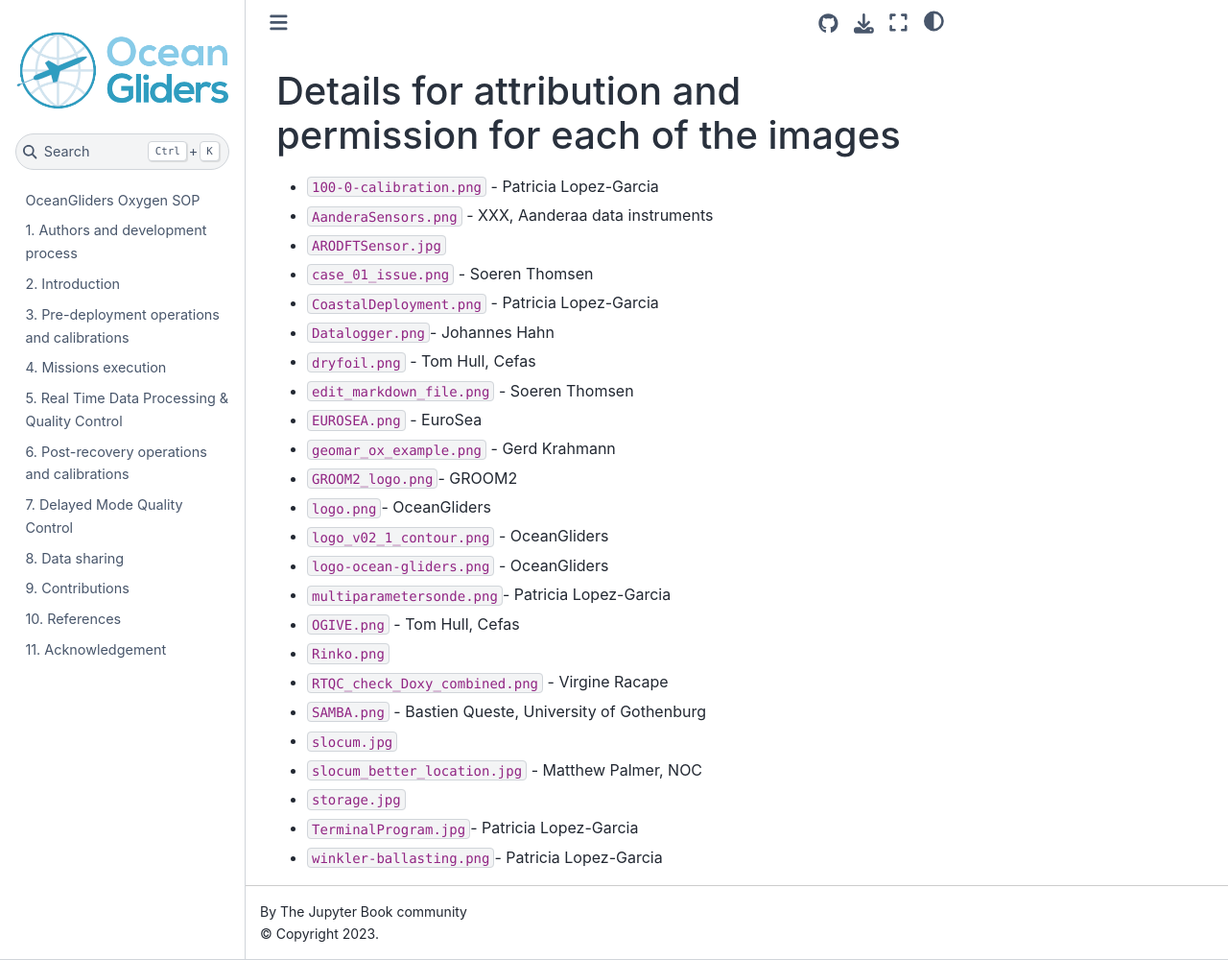
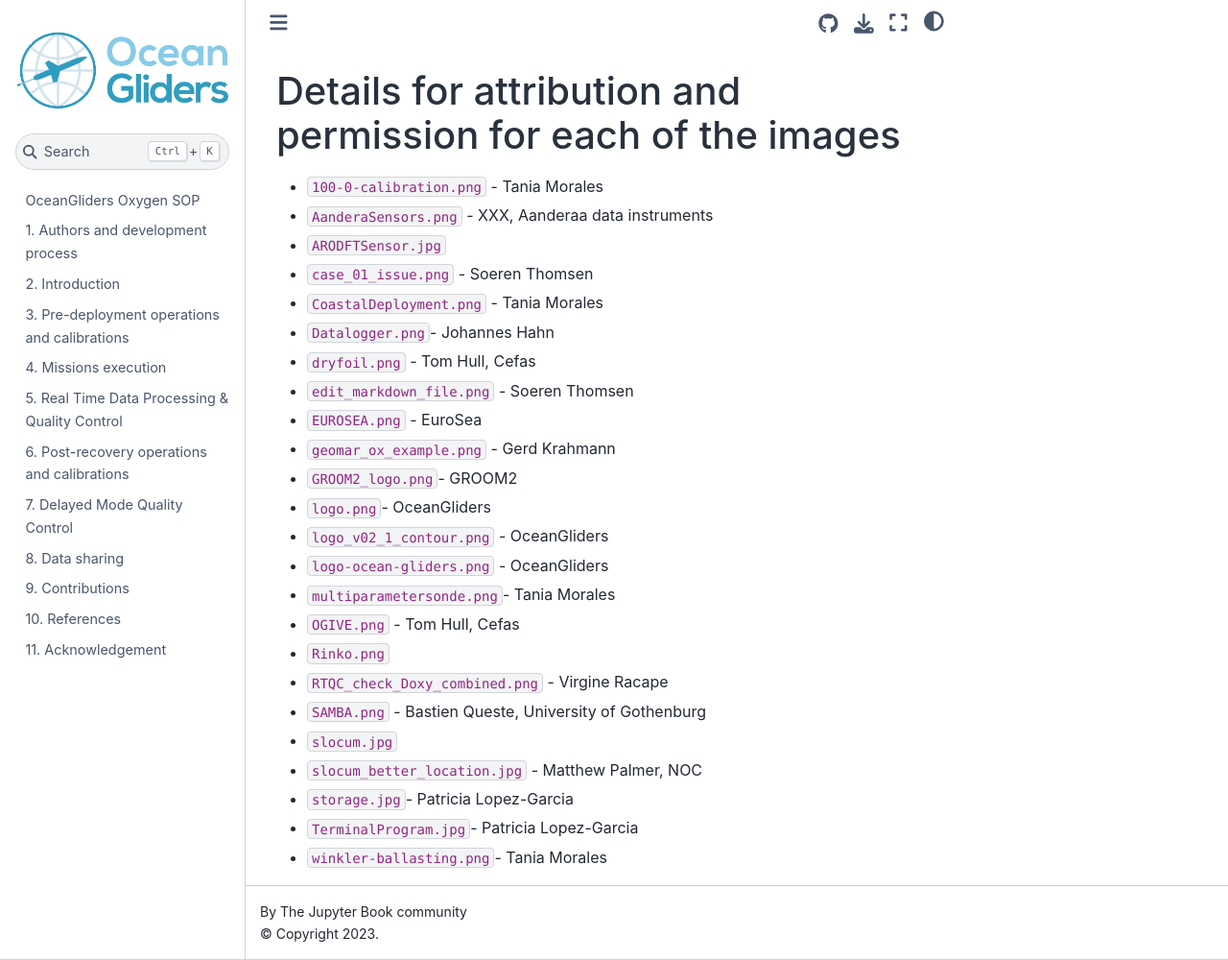
Before and after one commit to OceanGlidersCommunity/Oxygen_SOP, a Jupyter Book: the page built from images/permissions.md, in a window 1280 px wide and 1000 px high. Shown: the whole window at 96% size. Built offline with Jupyter Book 1.0.4 settings and Sphinx 7.4.7 and the Sphinx Book theme 1.1.4, drawn with Linux system fonts in a browser that asks for light colours.

Commit message:
Update information for images 3,7,17,24, 26 (#90)
* Update information for images 3,7,17,24, 26

Update information for images 3,7,17,24, 26

* just one image credit person per image

Co-authored-by: Sören Thomsen <32633545+soerenthomsen@users.noreply.github.com>

```diff
--- a/images/permissions.md
+++ b/images/permissions.md
@@ -1,10 +1,10 @@
 # Details for attribution and permission for each of the images
 
-- `100-0-calibration.png` - Patricia Lopez-Garcia
+- `100-0-calibration.png` - Tania Morales
 - `AanderaSensors.png` - XXX, Aanderaa data instruments
 - `ARODFTSensor.jpg`
 - `case_01_issue.png` - Soeren Thomsen
-- `CoastalDeployment.png` - Patricia Lopez-Garcia
+- `CoastalDeployment.png` - Tania Morales
 - `Datalogger.png`- Johannes Hahn
 - `dryfoil.png` - Tom Hull, Cefas
 - `edit_markdown_file.png` - Soeren Thomsen
@@ -14,13 +14,13 @@
 - `logo.png`- OceanGliders
 - `logo_v02_1_contour.png` - OceanGliders
 - `logo-ocean-gliders.png` - OceanGliders
-- `multiparametersonde.png`- Patricia Lopez-Garcia
+- `multiparametersonde.png`- Tania Morales
 - `OGIVE.png` - Tom Hull, Cefas
 - `Rinko.png`
 - `RTQC_check_Doxy_combined.png` - Virgine Racape
 - `SAMBA.png` - Bastien Queste, University of Gothenburg
 - `slocum.jpg`
 - `slocum_better_location.jpg` - Matthew Palmer, NOC
-- `storage.jpg`
+- `storage.jpg`- Patricia Lopez-Garcia
 - `TerminalProgram.jpg`- Patricia Lopez-Garcia
-- `winkler-ballasting.png`- Patricia Lopez-Garcia
+- `winkler-ballasting.png`- Tania Morales
```
